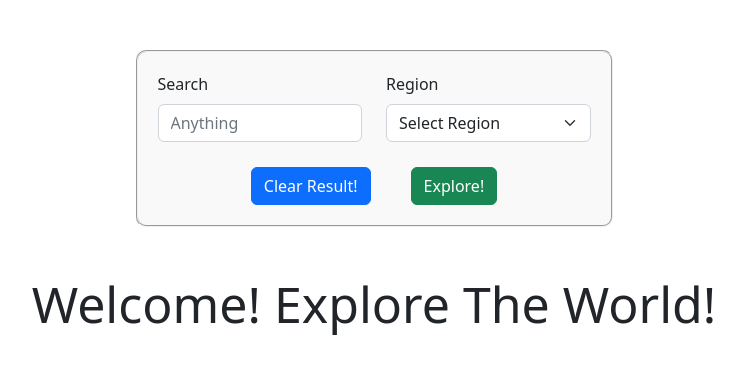
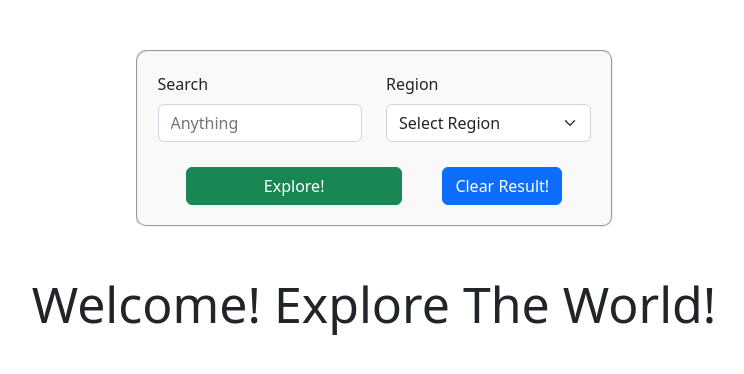
Before and after one commit to BasharAlzrigat/city-explorer, a React (Create React App) app: page / in a window 1280 px wide. Shown: the top 374 px of the page, without its empty margins (266-1010 px from the left). Built offline with nearby package versions, Linux system fonts and the light colour scheme.

Commit message:
changed the buttons style

```diff
--- a/src/components/Explore.js
+++ b/src/components/Explore.js
@@ -26,12 +26,12 @@ render() {
                         </Form.Group>
                     </Row>
                     <span id="buttons">
+                    <Button variant="success" type="submit">
+                        Explore!
+                    </Button>
                     <Button variant="primary" onClick={()=>window.location.reload()}>
                         Clear Result!
                     </Button>
-                    <Button variant="success" type="submit">
-                        Explore!
-                    </Button>{" "}
                     </span>
                 </Form>
             </div>
--- a/src/theme/Explore.css
+++ b/src/theme/Explore.css
@@ -16,3 +16,6 @@ form {
     gap: 40px;
     margin-top: 25px;
 }
+.btn-success {
+    width: 50%;
+}
```
